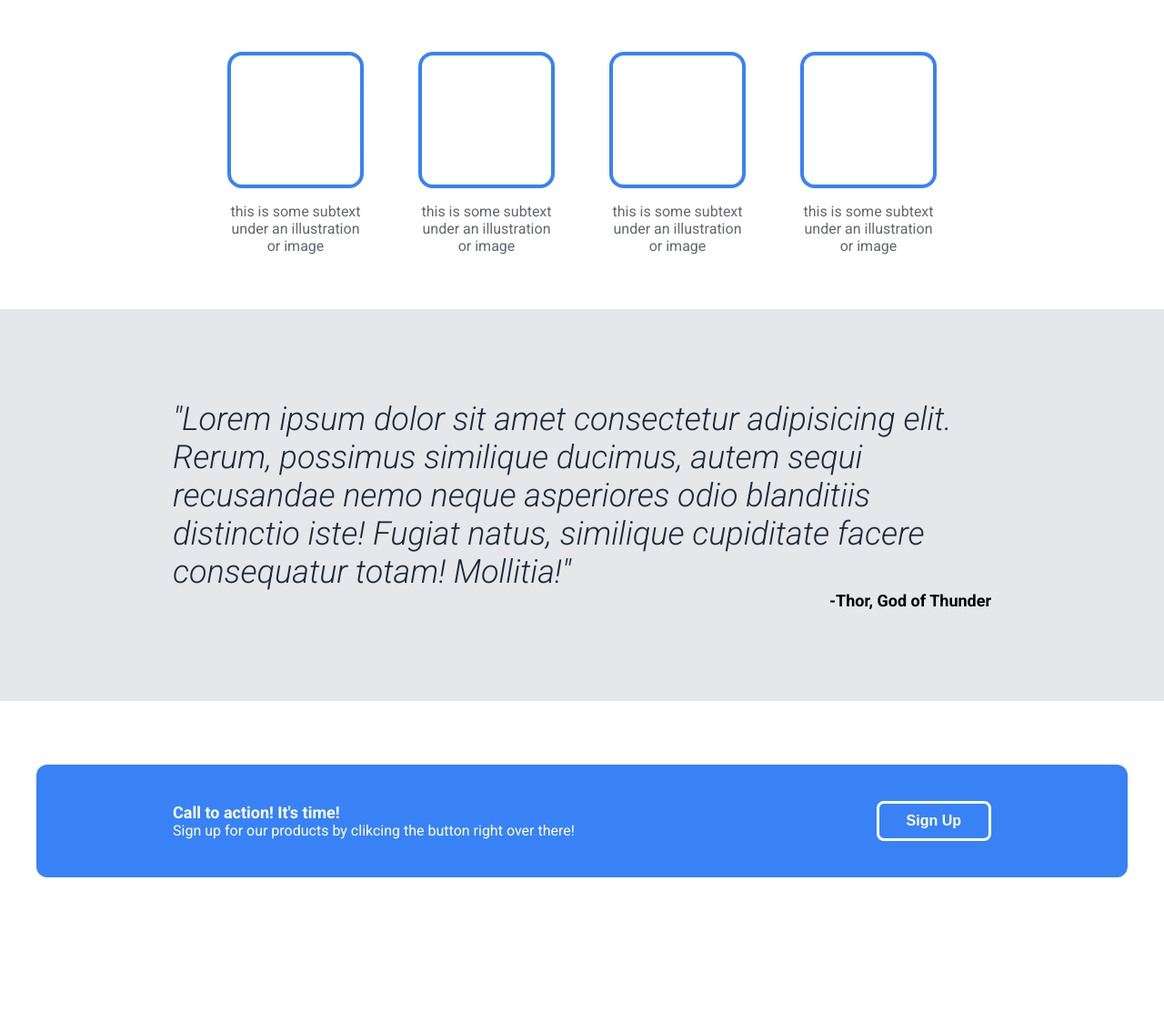
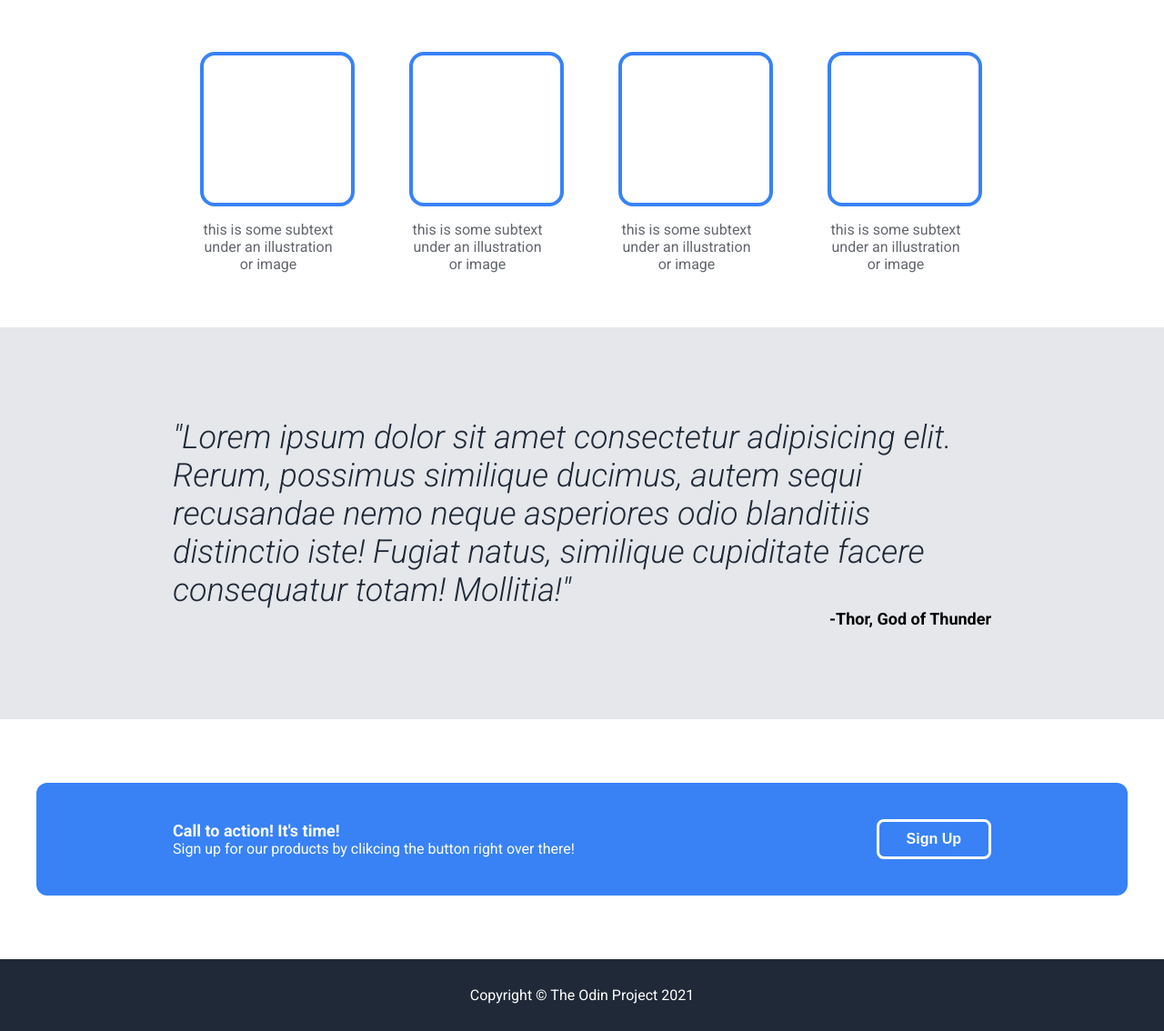
Before and after one commit to Jaylonnet/odin-css-landing-page, a plain HTML site: page index.html in a window 1280 px wide. Shown: the part 526-1660 px from the top of the page at 91% size. Before the commit the page ends 1561 px from the top, so only its background shows below. Drawn offline with Linux system fonts and the light colour scheme.

Commit message:
Footer section complete

```diff
--- a/css/style.css
+++ b/css/style.css
@@ -110,7 +110,7 @@ li {
 .info-cards {
     display: flex;
     justify-content: center;
-    gap: 60px;
+    gap: 80px;
 }
 
 .info-card {
@@ -124,7 +124,8 @@ li {
 }
 
 .info-image {
-    height: 150px;
+    height: 170px;
+    width: 170px;
     border: 4px solid #3882F6;
     border-radius: 16px;
     margin-bottom: 16px;
@@ -182,3 +183,10 @@ li {
     font-size: 18px;
     font-weight: 700;
 }
+
+footer {
+    background: #1F2937;
+    text-align: center;
+    color: white;
+    padding: 30px 0;
+}
--- a/index.html
+++ b/index.html
@@ -89,6 +89,10 @@
             </div>
         </div>
     </div>
+
+    <footer>
+        Copyright &#169; The Odin Project 2021
+    </footer>
 </body>
 
 </html>
```
